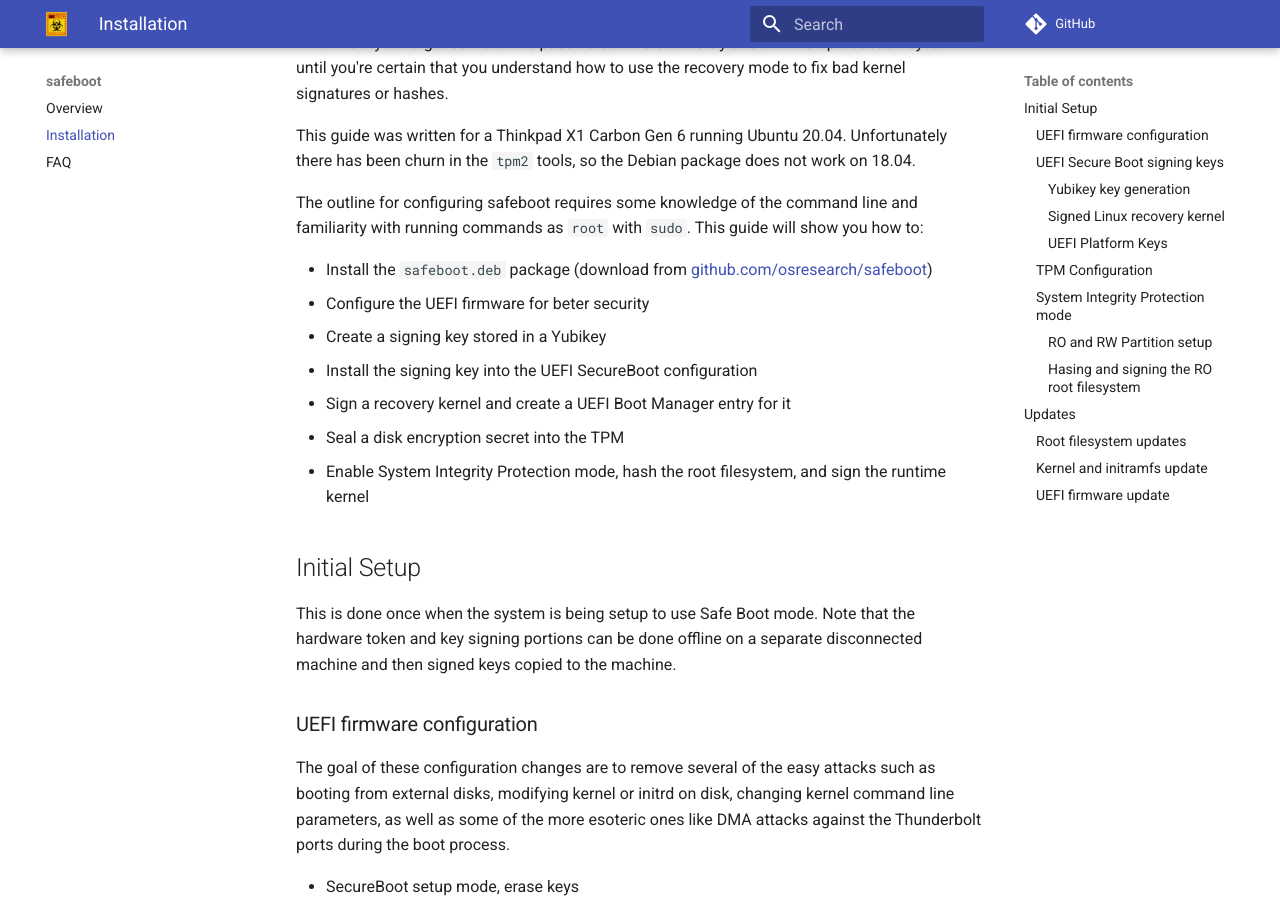
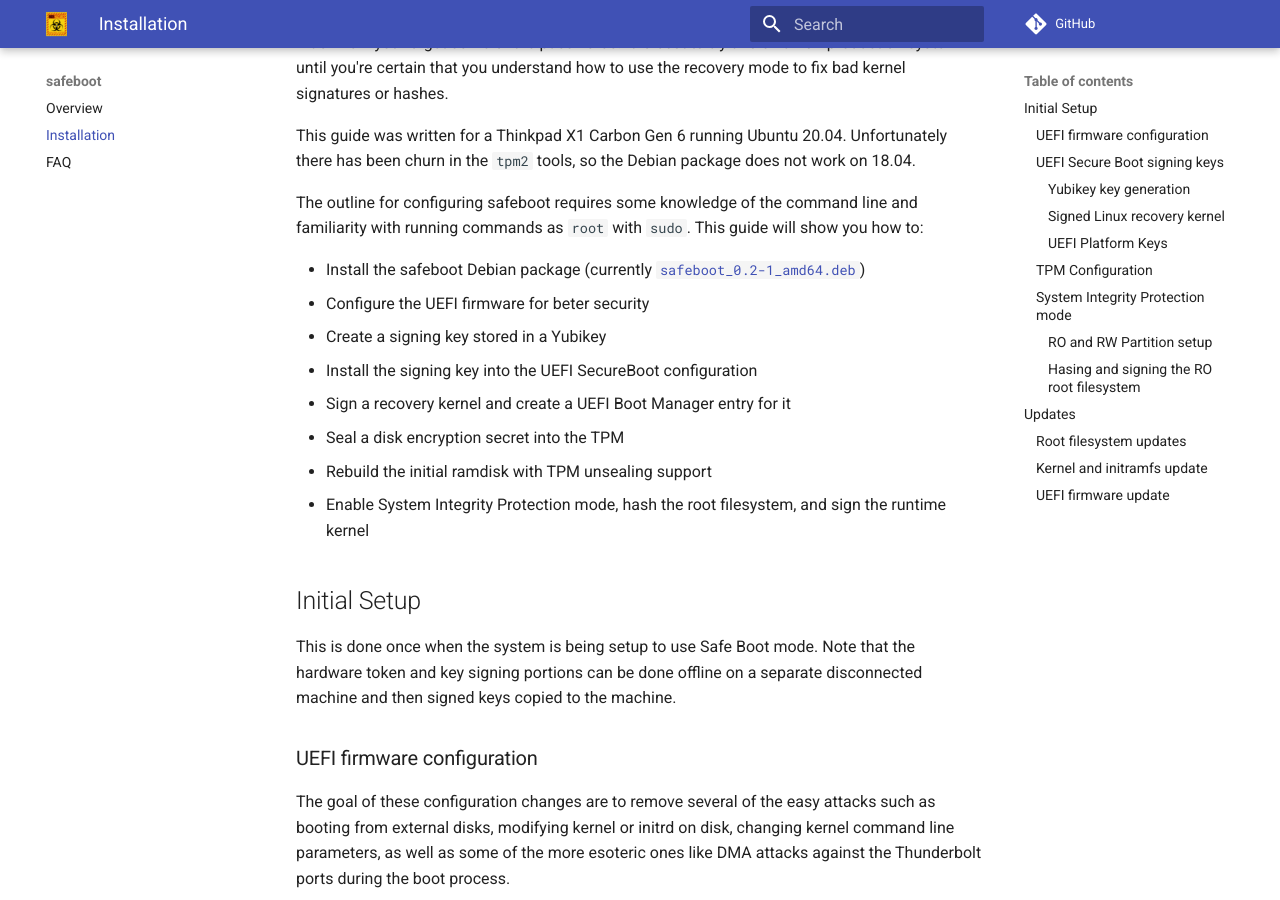
Before and after one commit to osresearch/safeboot, an MkDocs documentation site: the page built from docs/install.md, in a window 1280 px wide and 900 px high, scrolled down 731 px. Built offline with MkDocs 1.6.1 and Material for MkDocs 9.7.7, drawn with Linux system fonts in a browser that asks for light colours; comment, search, counter and statistics services are not loaded.

Commit message:
link to release 0.2

```diff
--- a/docs/install.md
+++ b/docs/install.md
@@ -16,12 +16,13 @@ The outline for configuring safeboot requires some knowledge of the
 command line and familiarity with running commands as `root` with `sudo`.
 This guide will show you how to:
 
-* Install the `safeboot.deb` package (download from [github.com/osresearch/safeboot]())
+* Install the safeboot Debian package (currently [`safeboot_0.2-1_amd64.deb`](https://github.com/osresearch/safeboot/releases/download/release-0.2/safeboot_0.2-1_amd64.deb))
 * Configure the UEFI firmware for beter security
 * Create a signing key stored in a Yubikey
 * Install the signing key into the UEFI SecureBoot configuration
 * Sign a recovery kernel and create a UEFI Boot Manager entry for it
 * Seal a disk encryption secret into the TPM
+* Rebuild the initial ramdisk with TPM unsealing support
 * Enable System Integrity Protection mode, hash the root filesystem, and
 sign the runtime kernel
 
```
